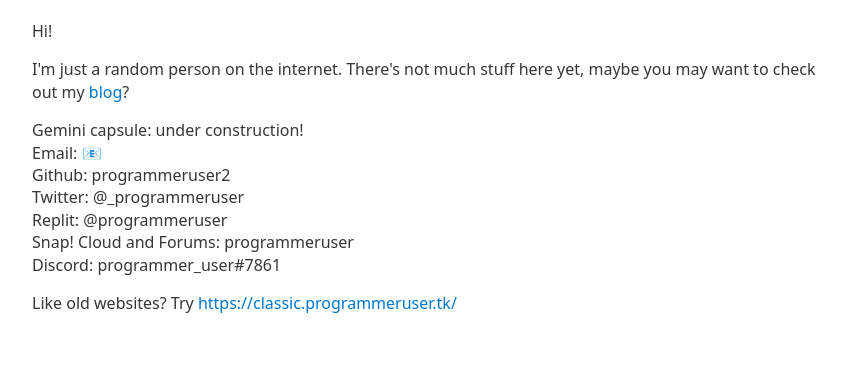
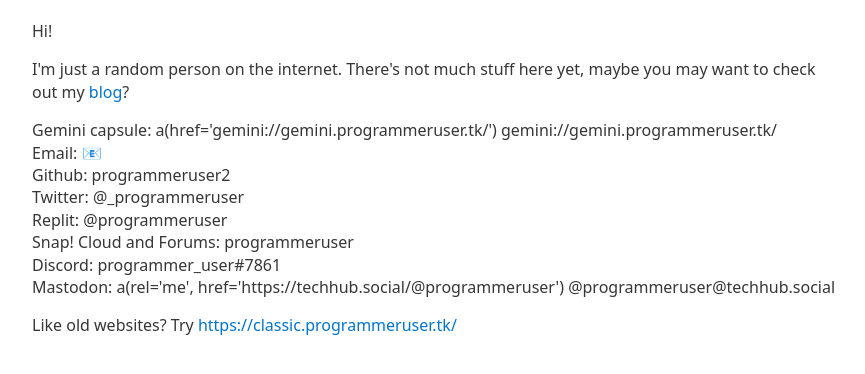
Before and after one commit to programmeruser2/old-website, a plain HTML site: page index.html in a window 1280 px wide. Shown: the whole page, without its empty margins (208-1073 px from the left). Drawn offline with nearby package versions, Linux system fonts and the light colour scheme.

Commit message:
add gemini

```diff
--- a/index.html
+++ b/index.html
@@ -1,8 +1,9 @@
 <!DOCTYPE html><html><head><meta charset="UTF-8"><meta name="viewport" content="width=device-width,initial-scale=1"><title>Programmeruser's website</title><link rel="stylesheet" type="text/css" href="https://cdn.jsdelivr.net/npm/water.css@2/out/water.css"></head><body><p>Hi!</p><p> I'm just a random person on the internet.
-There's not much stuff here yet, maybe you may want to check out my <a href="https://blog.programmeruser.tk">blog</a>?</p><p style="white-space:pre;">Gemini capsule: under construction!
+There's not much stuff here yet, maybe you may want to check out my <a href="https://blog.programmeruser.tk">blog</a>?</p><p style="white-space:pre;">Gemini capsule: a(href='gemini://gemini.programmeruser.tk/') gemini://gemini.programmeruser.tk/
 Email: <a href="mailto:programmeruser@programmeruser.tk"></a>
 Github: programmeruser2
 Twitter: @_programmeruser
 Replit: @programmeruser
 Snap! Cloud and Forums: programmeruser
-Discord: programmer_user#7861</p><p>Like old websites? Try <a href="https://classic.programmeruser.tk/">https://classic.programmeruser.tk/</a></p></body></html>
+Discord: programmer_user#7861
+Mastodon: a(rel='me', href='https://techhub.social/@programmeruser') @programmeruser@techhub.social</p><p>Like old websites? Try <a href="https://classic.programmeruser.tk/">https://classic.programmeruser.tk/</a></p></body></html>
```
